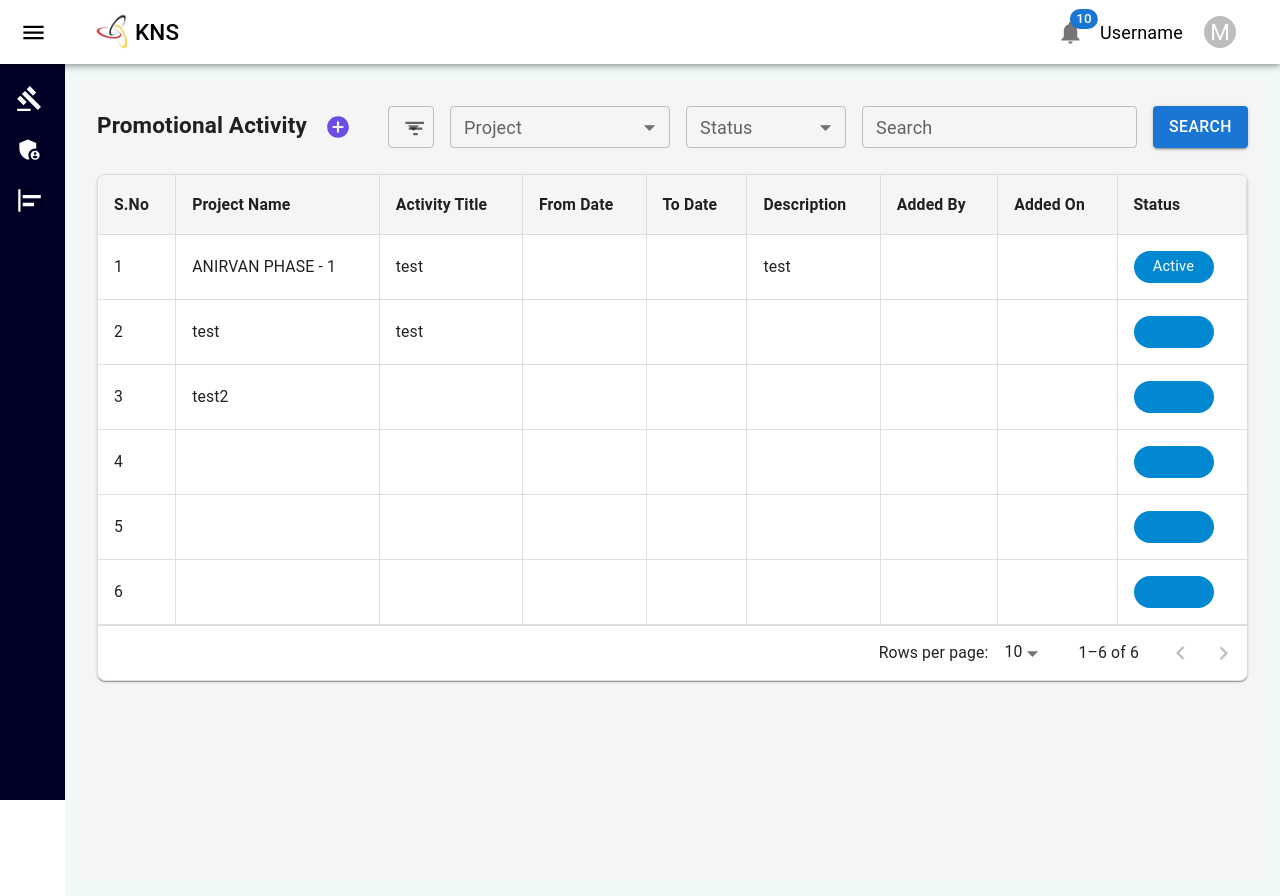
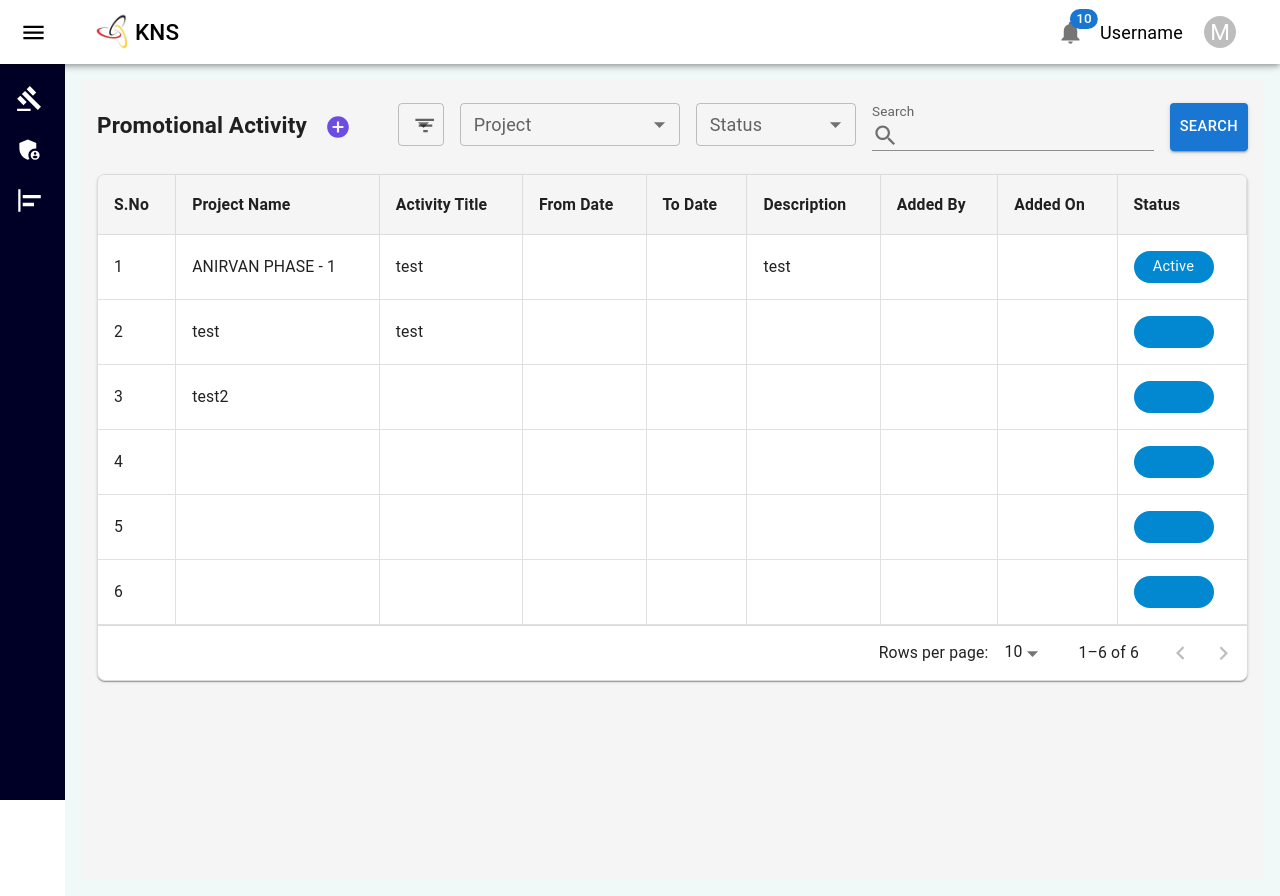
Before and after one commit to harshuharshi222-hash/react-js-project, a React (Vite) app: page / in a window 1280 px wide. Built offline with nearby package versions, Linux system fonts and the light colour scheme.

Commit message:
textfeild

```diff
--- a/src/components/promotionalt.jsx
+++ b/src/components/promotionalt.jsx
@@ -1,4 +1,6 @@
 import React, { useState } from "react";
+import InputAdornment from '@mui/material/InputAdornment';
+import SearchIcon from '@mui/icons-material/Search';
 import {
   Box,
   Button,
@@ -105,6 +107,10 @@ export default function PromotionalActivity() {
     setPage(0);
   };
 
+  const adornmentId = React.useId();
+  const textFieldId = React.useId();
+  const sxId = React.useId();
+
   return (
     <Box sx={{ background: "#f5f5f5", minHeight: "100vh", p: 2 }}>
       {/* Header */}
@@ -164,9 +170,29 @@ export default function PromotionalActivity() {
             </Select>
           </FormControl>
 
-          <TextField size="small" label="Search" />
+          {/* <TextField size="small" label="Search" /> */}
 
-          <Button variant="contained">Search</Button>
+          <TextField
+
+        id={`${textFieldId}-input`}
+        label="Search"
+        size="small"
+        slotProps={{
+          input: {
+            startAdornment: (
+              <InputAdornment position="start">
+
+              <SearchIcon/>
+
+              </InputAdornment>
+            ),
+          },
+        }}
+        variant="standard"
+      />
+
+
+          <Button variant="contained" size="small">Search</Button>
         </Box>
       </Box>
 
```
